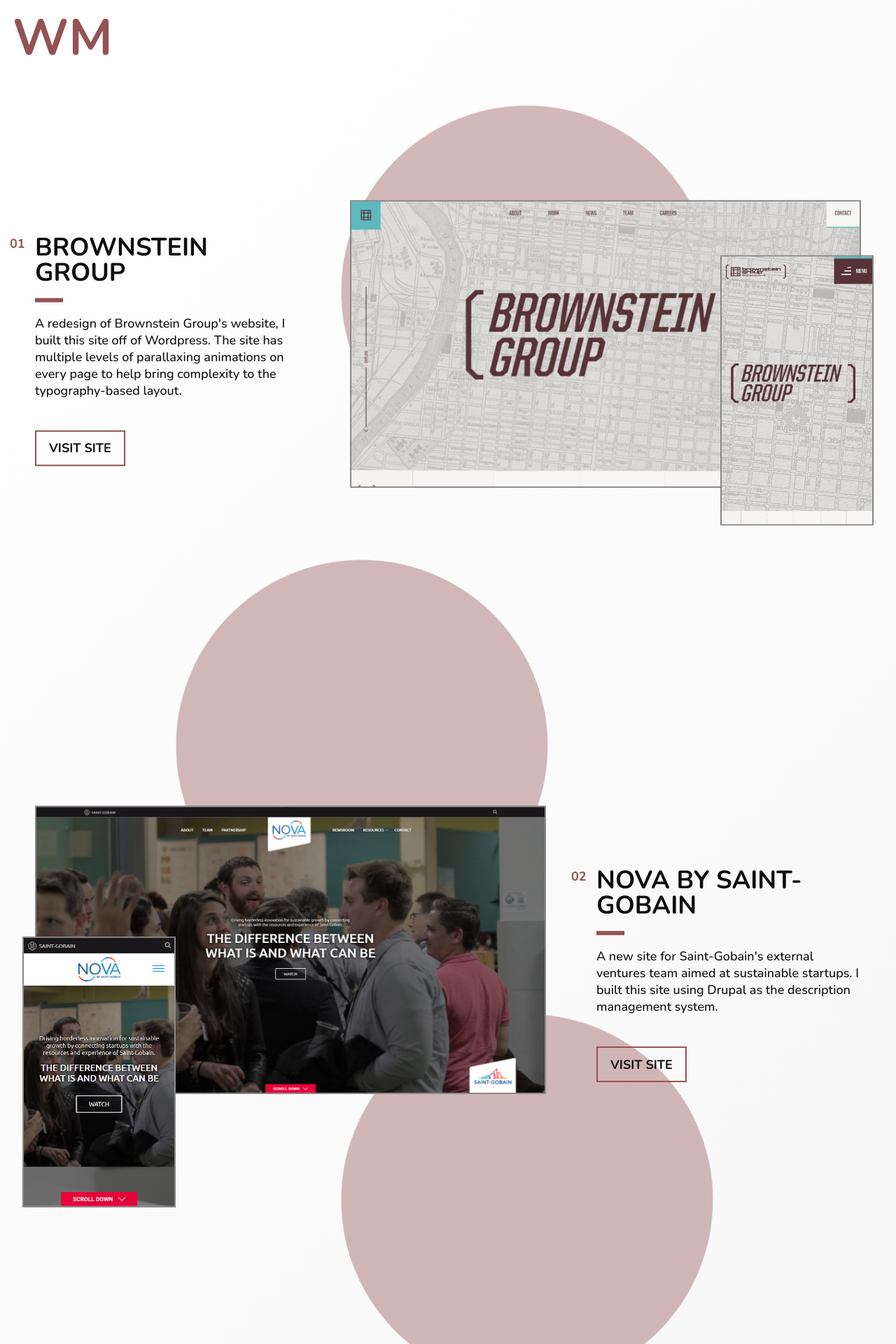
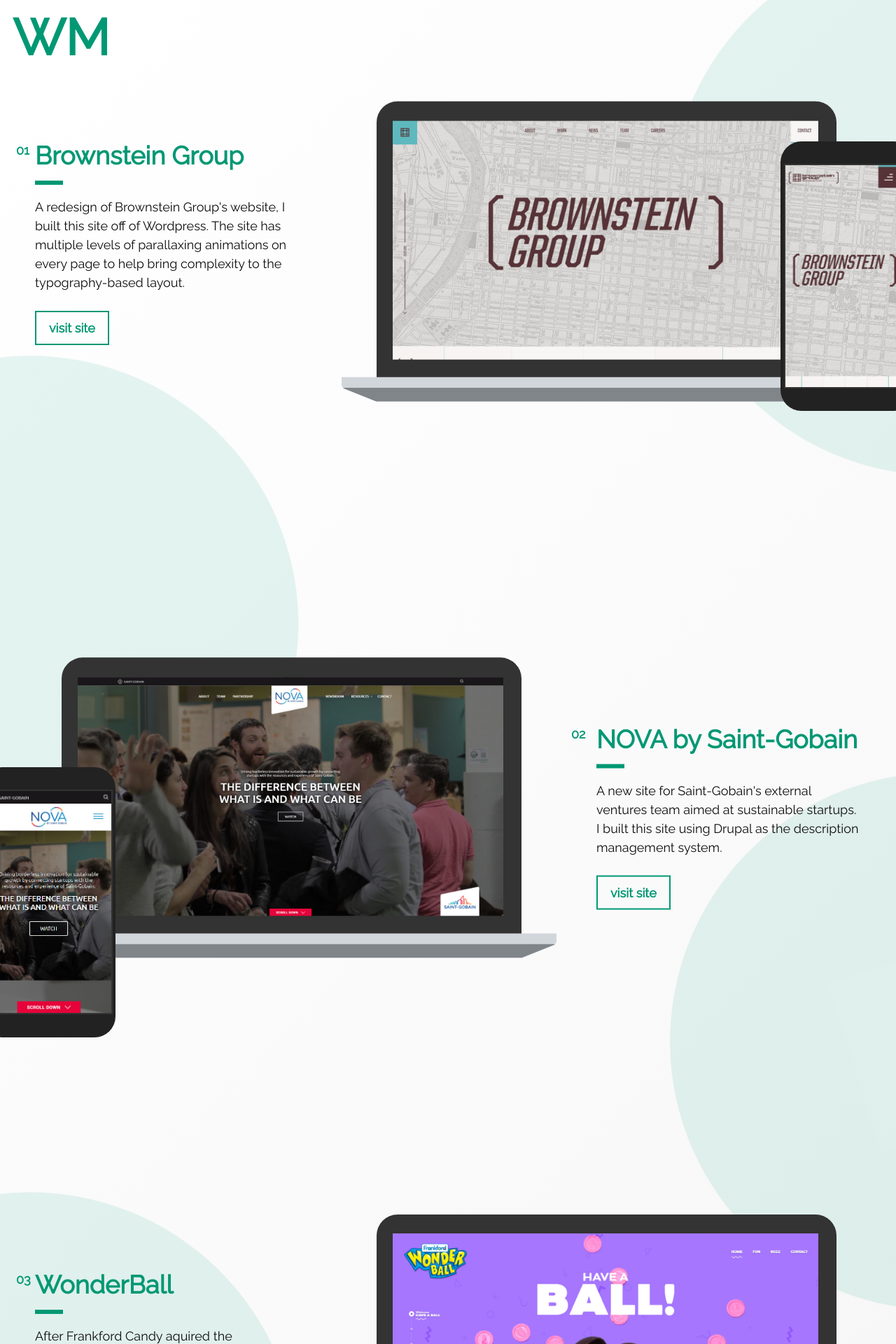
Before and after one commit to willmurdoch/portfolio-2018, a PHP site: page / in a window 1280 px wide. Shown: the top 1920 px of the page at 70% size. Run offline with PHP 8.4, Linux system fonts and the light colour scheme.

Commit message:
Added device wrappers, changed colors

```diff
--- a/css/main.css
+++ b/css/main.css
@@ -1,4 +1,4 @@
-@import url("https://fonts.googleapis.com/css?family=Nunito:400,500,700");
+@import url("https://fonts.googleapis.com/css?family=Raleway");
 * {
 	box-sizing: border-box;
 }
@@ -12,11 +12,11 @@
 	margin: 0;
 	width: 100%;
 	height: 100%;
-  background: #945253;
+	background: #009874;
 	background: -moz-linear-gradient(-45deg, #e1e1e1 0%, #fff 100%);
 	background: -webkit-linear-gradient(-45deg, #e1e1e1 0%, #fff 100%);
 	background: linear-gradient(-45deg, #e1e1e1 0%, #fff 100%);
-  font-family: 'Nunito', Arial, sans-serif;
+	font-family: 'Raleway', Arial, sans-serif;
 	color: #0e0e0e;
 	overflow-x: hidden;
 	overflow-y: scroll;
@@ -45,7 +45,14 @@
 
 p {
 	margin: 0 0 1rem;
+	line-height: 1.5em;
 	font-weight: 500;
+}
+
+header {
+	position: absolute;
+	top: 0;
+	left: 0;
 }
 
 #wrapper {
@@ -58,17 +65,19 @@
 .cta {
 	display: table;
 	padding: 0.65em 1em;
-  border: 2px solid #945253;
-  color: #0e0e0e;
-  text-transform: uppercase;
+	border: 2px solid #009874;
+	background: transparent;
+	color: #009874;
+	text-transform: lowercase;
 	font-weight: 900;
-  margin: 2.5rem 0 0;
+	margin: 1.5rem 0 0;
 	text-decoration: none;
 	transition: color 0.1s ease-out, background 0.1s ease-out, border-color 0.1s ease-out;
 }
 
 .cta:hover {
-  background: rgba(148, 82, 83, 0.5);
+	background: #009874;
+	color: #FFF;
 }
 
 @keyframes shrinkText {
@@ -93,7 +102,7 @@
 	font-size: 4rem;
 	text-transform: uppercase;
 	margin: 1rem;
-  color: #945253;
+	color: #009874;
 }
 
 header h1 span {
@@ -133,10 +142,10 @@
 	display: block;
 	position: absolute;
 	top: 50%;
-  width: 45%;
-  padding-bottom: 45%;
+	width: 65%;
+	padding-bottom: 65%;
 	border-radius: 100%;
-  background: rgba(148, 82, 83, 0.4);
+	background: rgba(0, 152, 116, 0.1);
 	z-index: 0;
 	backface-visibility: hidden;
 	perspective: 1000;
@@ -146,16 +155,16 @@
 }
 
 .project:nth-child(odd) .circle {
-  left: 60%;
+	left: 110%;
 }
 
 .project:nth-child(even) .circle {
-  left: 40%;
+	left: 0%;
 }
 
 .project h3 {
 	margin: 0;
-  text-transform: uppercase;
+	color: #009874;
 }
 
 .project h3:after {
@@ -164,7 +173,7 @@
 	display: block;
 	width: 40px;
 	height: 6px;
-  background: #945253;
+	background: #009874;
 	margin: 1rem 0;
 }
 
@@ -176,7 +185,7 @@
 }
 
 .project .textWrap img:hover, .project .imageWrap img:hover {
-  border-color: #945253;
+	border-color: #009874;
 }
 
 .project .textWrap {
@@ -197,8 +206,8 @@
 	font-size: 1rem;
 	font-weight: 900;
 	position: absolute;
-  color: #945253;
-  left: -2rem;
+	color: #009874;
+	left: -1.5rem;
 	top: 0;
 }
 
@@ -212,6 +221,7 @@
 .project .imageWrap {
 	width: calc(100% - 450px);
 	position: relative;
+	padding: 0 5%;
 }
 
 @media (max-width: 1125px) {
@@ -227,9 +237,9 @@
 	}
 }
 
-.project .imageWrap img {
+.project .imageWrap .work {
 	max-width: 100%;
-  border: 2px solid #888;
+	border: 2px solid #333;
 	height: auto;
 	display: block;
 	cursor: pointer;
@@ -248,8 +258,75 @@
 	transition: all 0.2s ease-out;
 }
 
+.project .imageWrap .device {
+	position: absolute;
+}
+
 .project .imageWrap .desktop {
 	transform: scale(1);
+}
+
+.project .imageWrap .desktop .device {
+	background: #333;
+	width: 107.5%;
+	height: 115%;
+	top: -7.5%;
+	left: -3.5%;
+	border-radius: 30px 30px 0 0;
+}
+
+@media (max-width: 1100px) {
+	.project .imageWrap .desktop .device {
+		border-radius: 20px 20px 0 0;
+	}
+}
+
+@media (max-width: 800px) {
+	.project .imageWrap .desktop .device {
+		border-radius: 10px 10px 0 0;
+	}
+}
+
+.project .imageWrap .desktop .device .base {
+	position: absolute;
+	bottom: 0;
+	transform: translateY(80%);
+	width: 115%;
+	left: -7.5%;
+	padding-bottom: 2.5%;
+	border-radius: 0px 0px 5px 5px;
+	background: #d1d6db;
+	z-index: 2;
+}
+
+.project .imageWrap .desktop .device .base:after {
+	content: '';
+	position: absolute;
+	display: block;
+	z-index: 0;
+	top: 0;
+	left: 0;
+	top: unset;
+	bottom: 1px;
+	width: calc(100% - 100px);
+	border-top: 20px solid #80858a;
+	border-left: 50px solid transparent;
+	border-right: 50px solid transparent;
+	border-radius: 5px;
+	height: 0;
+	transform: translateY(100%);
+}
+
+@media (max-width: 1100px) {
+	.project .imageWrap .desktop .device .base:after {
+		border-top: 12px solid #80858a;
+	}
+}
+
+@media (max-width: 800px) {
+	.project .imageWrap .desktop .device .base:after {
+		border-top: 10px solid #80858a;
+	}
 }
 
 .project .imageWrap .desktop.in {
@@ -262,17 +339,38 @@
 
 .project .imageWrap .desktop.out ~ .mobile {
 	width: 375px;
-  max-width: 40%;
+	max-width: 35%;
 	bottom: -2rem;
 }
 
 .project .imageWrap .mobile {
 	position: absolute;
-  right: -1rem;
+	right: -4rem;
 	bottom: -1rem;
 	width: 285px;
-  max-width: 30%;
+	max-width: 25%;
 	transform-origin: 50% 20%;
+}
+
+.project .imageWrap .mobile .device {
+	width: 105%;
+	height: 120%;
+	left: -2.5%;
+	background: #222;
+	top: -10%;
+	border-radius: 30px;
+}
+
+@media (max-width: 1100px) {
+	.project .imageWrap .mobile .device {
+		border-radius: 20px;
+	}
+}
+
+@media (max-width: 800px) {
+	.project .imageWrap .mobile .device {
+		border-radius: 10px;
+	}
 }
 
 .project .imageWrap .mobile.out {
@@ -293,7 +391,7 @@
 	}
 	.project:nth-of-type(even) .imageWrap .mobile {
 		right: unset;
-    left: -1rem;
+		left: -4rem;
 	}
 	.project:nth-of-type(even) .imageWrap .mobile.out {
 		transform: translateX(-110%) scale(0.8);
--- a/css/main.sass
+++ b/css/main.sass
@@ -1,5 +1,5 @@
 //Fonts
-@import url('https://fonts.googleapis.com/css?family=Nunito:400,500,700')
+@import url('https://fonts.googleapis.com/css?family=Raleway')
 
 //Mixins
 @mixin gradient($color1, $color2, $angle)
@@ -7,12 +7,20 @@
   background: -moz-linear-gradient($angle, $color1 0%, $color2 100%)
   background: -webkit-linear-gradient($angle, $color1 0%,$color2 100%)
   background: linear-gradient($angle, $color1 0%,$color2 100%)
+@mixin pseudoStart
+  content: ''
+  position: absolute
+  display: block
+  z-index: 0
+  top: 0
+  left: 0
 
 //Colors
 $wmBlack: #0e0e0e
-$wmColor1: #945253
+$wmColor1: #009874
 
 //Breakpoints
+$tablet: 1100px
 $mobile: 800px
 
 //Globals
@@ -26,7 +34,7 @@
   width: 100%
   height: 100%
   @include gradient(#e1e1e1, #fff, -45deg)
-  font-family: 'Nunito', Arial, sans-serif
+  font-family: 'Raleway', Arial, sans-serif
   color: $wmBlack
   overflow-x: hidden
   overflow-y: scroll
@@ -45,7 +53,13 @@
   font-size: 1rem
 p
   margin: 0 0 1rem
+  line-height: 1.5em
   font-weight: 500
+
+header
+  position: absolute
+  top: 0
+  left: 0
 #wrapper
   position: relative
   width: 100%
@@ -55,14 +69,16 @@
   display: table
   padding: 0.65em 1em
   border: 2px solid $wmColor1
-  color: $wmBlack
-  text-transform: uppercase
+  background: transparent
+  color: $wmColor1
+  text-transform: lowercase
   font-weight: 900
-  margin: 2.5rem 0 0
+  margin: 1.5rem 0 0
   text-decoration: none
   transition: color 0.1s ease-out, background 0.1s ease-out, border-color 0.1s ease-out
   &:hover
-    background: rgba($wmColor1, 0.5)
+    background: $wmColor1
+    color: #FFF
 
 @keyframes shrinkText
   0%
@@ -107,10 +123,10 @@
     display: block
     position: absolute
     top: 50%
-    width: 45%
-    padding-bottom: 45%
+    width: 65%
+    padding-bottom: 65%
     border-radius: 100%
-    background: rgba($wmColor1, 0.4)
+    background: rgba($wmColor1, 0.1)
     z-index: 0
     backface-visibility: hidden
     perspective: 1000
@@ -118,12 +134,12 @@
     transform: translateX(-50%) translateY(-50%) translateZ(0)
     animation: spin 3s linear infinite
   &:nth-child(odd) .circle
-    left: 60%
+    left: 110%
   &:nth-child(even) .circle
-    left: 40%
+    left: 0%
   h3
     margin: 0
-    text-transform: uppercase
+    color: $wmColor1
     &:after
       content: ''
       position: relative
@@ -152,7 +168,7 @@
       font-weight: 900
       position: absolute
       color: $wmColor1
-      left: -2rem
+      left: -1.5rem
       top: 0
       @media (max-width: $mobile)
         left: 0
@@ -160,14 +176,15 @@
   .imageWrap
     width: calc(100% - 450px)
     position: relative
+    padding: 0 5%
     @media (max-width: 1125px)
       width: 60%
     @media (max-width: $mobile)
       width: 90%
       margin-top: 2rem
-    img
+    .work
       max-width: 100%
-      border: 2px solid #888
+      border: 2px solid #333
       height: auto
       display: block
       cursor: pointer
@@ -182,23 +199,72 @@
       backface-visibility: hidden
       perspective: 1000
       transition: all 0.2s ease-out
+    .device
+      position: absolute
     .desktop
       transform: scale(1)
+      .device
+        background: #333
+        width: 107.5%
+        height: 115%
+        top: -7.5%
+        left: -3.5%
+        border-radius: 30px 30px 0 0
+        @media (max-width: $tablet)
+          border-radius: 20px 20px 0 0
+        @media (max-width: $mobile)
+          border-radius: 10px 10px 0 0
+        .base
+          position: absolute
+          bottom: 0
+          transform: translateY(80%)
+          width: 115%
+          left: -7.5%
+          padding-bottom: 2.5%
+          border-radius: 0px 0px 5px 5px
+          background: #d1d6db
+          z-index: 2
+          &:after
+            +pseudoStart
+            top: unset
+            bottom: 1px
+            width: calc(100% - 100px)
+            border-top: 20px solid #80858a
+            border-left: 50px solid transparent
+            border-right: 50px solid transparent
+            border-radius: 5px
+            height: 0
+            transform: translateY(100%)
+            @media (max-width: $tablet)
+              border-top: 12px solid #80858a
+            @media (max-width: $mobile)
+              border-top: 10px solid #80858a
       &.in
         transform: scale(1.1)
     .desktop.out
       transform: scale(0.9)
       & ~ .mobile
         width: 375px
-        max-width: 40%
+        max-width: 35%
         bottom: -2rem
     .mobile
       position: absolute
-      right: -1rem
+      right: -4rem
       bottom: -1rem
       width: 285px
-      max-width: 30%
+      max-width: 25%
       transform-origin: 50% 20%
+      .device
+        width: 105%
+        height: 120%
+        left: -2.5%
+        background: #222
+        top: -10%
+        border-radius: 30px
+        @media (max-width: $tablet)
+          border-radius: 20px
+        @media (max-width: $mobile)
+          border-radius: 10px
       &.out
         transform: translateX(110%) scale(0.8)
   //Flip even sections to mix things up
@@ -214,6 +280,6 @@
       .imageWrap
         .mobile
           right: unset
-          left: -1rem
+          left: -4rem
           &.out
             transform: translateX(-110%) scale(0.8)
--- a/index.php
+++ b/index.php
@@ -35,11 +35,15 @@
           <div class="imageWrap">
             <?php if(isset($project['desktop'])): ?>
               <div class="desktop">
-                <img src="<?php echo $project['desktop']; ?>" alt="<?php echo $project['title'] ?> Desktop Preview" />
+                <div class="device">
+                  <span class="base"></span>
+                </div>
+                <img class="work" src="<?php echo $project['desktop']; ?>" alt="<?php echo $project['title'] ?> Desktop Preview" />
               </div>
             <?php endif; if(isset($project['mobile'])): ?>
               <div class="mobile">
-                <img src="<?php echo $project['mobile']; ?>" alt="<?php echo $project['title'] ?> Mobile Preview" />
+                <div class="device"></div>
+                <img class="work" src="<?php echo $project['mobile']; ?>" alt="<?php echo $project['title'] ?> Mobile Preview" />
               </div>
             <?php endif; ?>
           </div>
--- a/js/main.js
+++ b/js/main.js
@@ -11,8 +11,8 @@
     mySpot = mySpot/5;
     $(this).css('top', 'calc(50% - '+mySpot+'px)');
     $(this).siblings('.textWrap').css('transform', 'translateY('+mySpot/2+'px)');
-    $(this).siblings('.imageWrap').find('.mobile img').css('transform', 'translateY('+mySpot+'px)');
-    $(this).siblings('.imageWrap').find('.desktop img').css('transform', 'translateY('+mySpot/3+'px)');
+    $(this).siblings('.imageWrap').find('.mobile img, .mobile div').css('transform', 'translateY('+mySpot+'px)');
+    $(this).siblings('.imageWrap').find('.desktop img, .desktop div').css('transform', 'translateY('+mySpot/3+'px)');
   });
 }
 
```
Also changed, not shown: css/main.min.css. Lines whose indentation alone changed are shown as unchanged.
